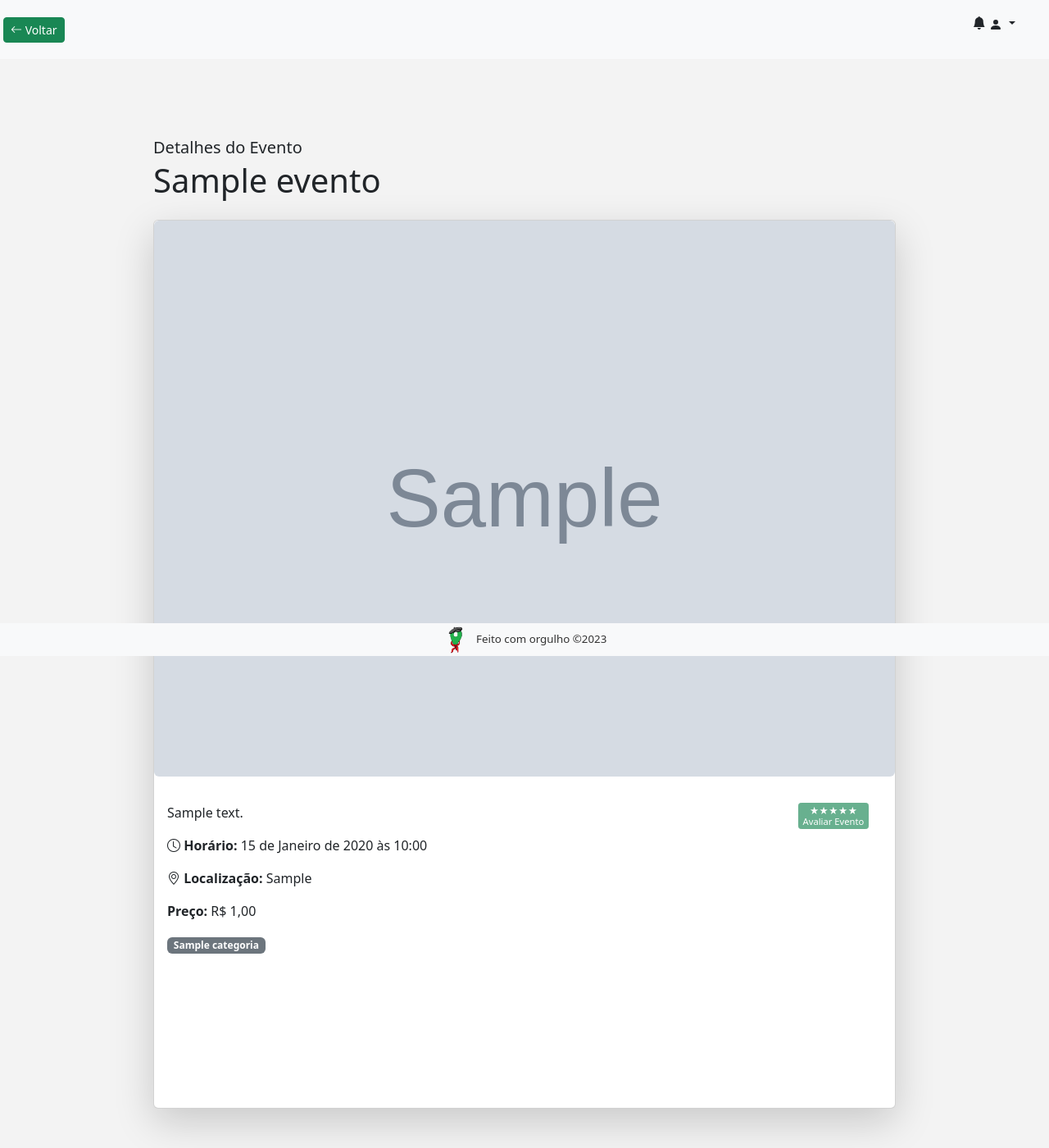
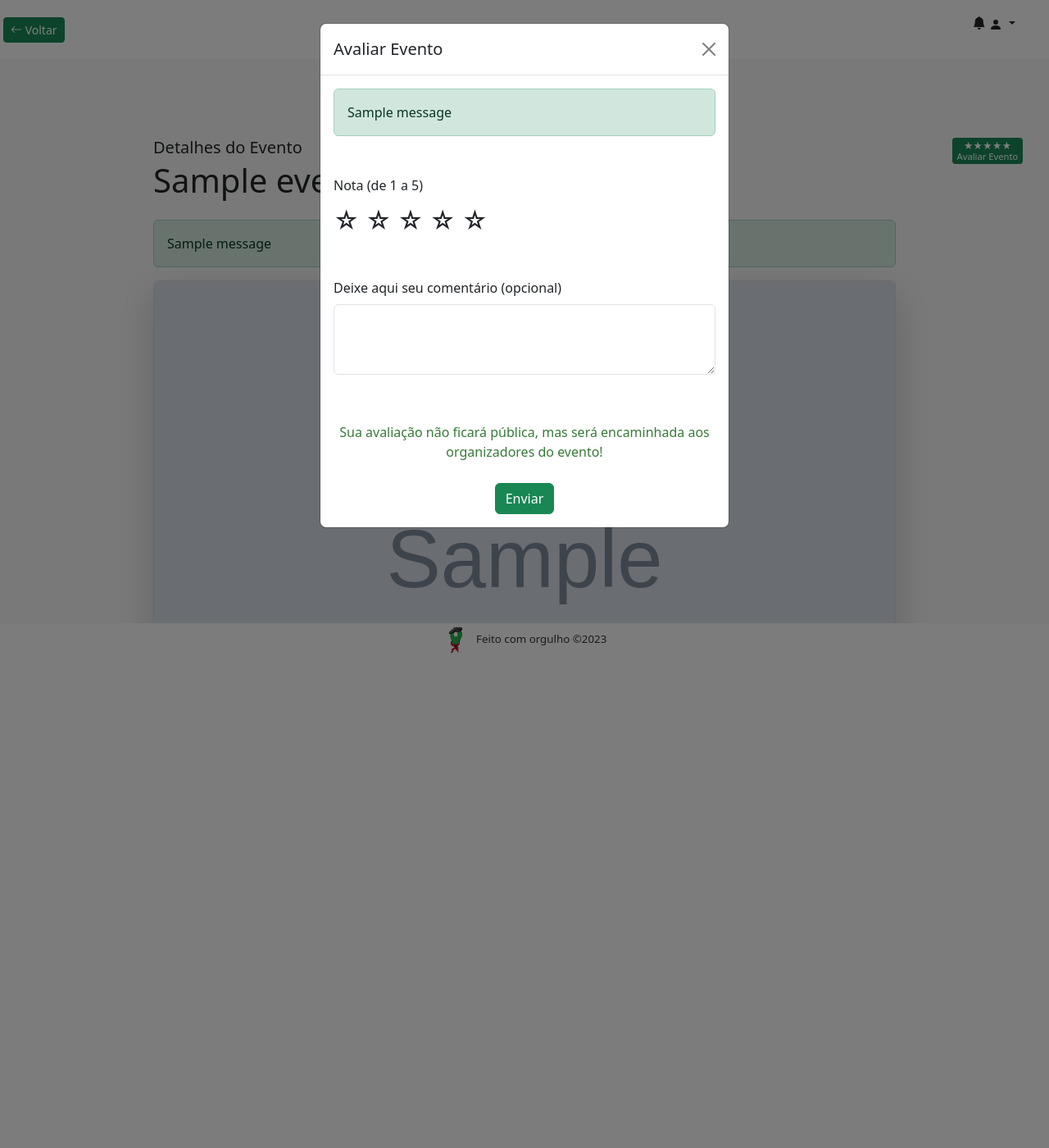
Before and after one commit to AnaCandida/Projeto-Empreendedor, a Django app: page /visualizar_evento/1 in a window 1280 px wide, after a click that opens the changed part. Shown: the whole page at 82% size. After the commit the page ends 797 px from the top, so only its background shows below. Run offline with Django 4.2, Linux system fonts and the light colour scheme; tables that the repository leaves empty hold one stand-in row (values such as "Sample post"); grey boxes marked "Sample" are stand-in pictures; one stand-in notice (Sample message) is shown; some libraries are stand-ins or nearby versions; grey boxes are pictures that could not be loaded.

Commit message:
feat: finaliza funcionalidade de avaliação de evento

```diff
--- a/bora_la/bora_la/urls.py
+++ b/bora_la/bora_la/urls.py
@@ -15,6 +15,7 @@
     path("cadastrar_evento", cadastrar_evento, name="cadastrar_evento"),
     path("listar_eventos", listar_eventos, name="listar_eventos"),
     path("visualizar_evento/<int:id>", visualizar_evento, name="visualizar_evento"),
+    path("avaliar_evento/<int:id>", avaliar_evento, name="avaliar_evento"),
     path("editar_evento/<int:id>", editar_evento, name="editar_evento"),
     path("meus_eventos", meus_eventos, name="meus_eventos"),
     path("filtrar_eventos", filtrar_eventos, name="filtrar_eventos"),
--- a/bora_la/core/models.py
+++ b/bora_la/core/models.py
@@ -115,7 +115,7 @@
     Modelo para representar uma avaliação de evento.
     """
 
-    usuario_id = models.ForeignKey(Usuario, on_delete=models.CASCADE, null=False)
+    usuario_id = models.OneToOneField(Usuario, on_delete=models.CASCADE, null=False)
     evento_id = models.ForeignKey(Evento, on_delete=models.CASCADE, null=False)
     nota = models.IntegerField(null=False)
     comentario = models.TextField(blank=True, null=True)
--- a/bora_la/core/templates/visualizar_evento.html
+++ b/bora_la/core/templates/visualizar_evento.html
@@ -35,14 +35,49 @@
          content: '\2605'; /* Código Unicode para a estrela preenchida */
          color: #4caf50; /* Verde */
       }
+
+      .form-avaliacao{
+         padding: 1rem;;
+      }
+
+      .avaliacao-info {
+         font-size: 16px; /* Ajuste o tamanho da fonte conforme necessário */
+         color: #367b38; /* Escolha a cor do texto que desejar */
+         text-align: center; /* Centraliza o texto */
+         margin: 10px 0; /* Adiciona um espaçamento na parte superior e inferior do parágrafo */
+      }
+
+      #avaliacao-disponivel {
+         text-align: center;
+      }
 </style>
 
 <!--  -->
    <div class="container mt-5">
       <div class="row justify-content-center">
          <div class="col-md-10">
+                  <!-- Botão de Avaliação -->
+                  <button type="button" class="btn btn-success btn-sm btn-smallest" data-bs-toggle="modal"
+                  data-bs-target="#modalAvaliacaoEvento"{% if not evento_passou %}disabled{% endif %} >
+                     <div class="d-flex align-items-center justify-content-center">
+                        <div class="stars">
+                           <span>★★★★★</span>
+                        </div>
+                     </div>
+                     <div class="text-center avaliar-texto">Avaliar Evento</div>
+               </button>
+
             <h5 class="mb-1">Detalhes do Evento</h5>
             <h1 class="mb-4">{{ evento.nome }}</h1>
+            <div id="messages">
+               {% if messages %}
+                   {% for message in messages %}
+                   <div class="alert {% if message.tags == 'error' %}alert-danger{% endif %}   alert-{{ message.tags }}" role="alert">
+                     {{ message }}
+                       </div>
+                   {% endfor %}
+               {% endif %}
+           </div>
 
             {% if evento %}
                <div class="card shadow-lg">
@@ -50,18 +85,8 @@
                      <img src="{{ evento.foto.url }}" class="card-img-top img-fluid rounded" alt="{{ evento.nome }}">
                   {% endif %}
                   <div class="card-body">
-                     <!-- AVALIAÇÃO -->
-                        <div class="mt-3">
-                           <button type="button" class="btn btn-success btn-sm btn-smallest" data-bs-toggle="modal"
-                              data-bs-target="#modalAvaliacaoEvento"{% if not evento_passou %}disabled{% endif %} >
-                                 <div class="d-flex align-items-center justify-content-center">
-                                    <div class="stars">
-                                       <span>★★★★★</span>
-                                    </div>
-                                 </div>
-                                 <div class="text-center">Avaliar Evento</div>
-                           </button>
-                        </div>
+                     <!-- AVALIAÇÃO MODAL -->
+
                         <div class="modal fade" id="modalAvaliacaoEvento" tabindex="-1" aria-labelledby="modalAvaliacaoEvento" aria-hidden="true">
                            <div class="modal-dialog">
                               <div class="modal-content">
@@ -70,12 +95,12 @@
                                     <h5 class="modal-title" id="modalEditarSenhaLabel">Avaliar Evento</h5>
                                     <button type="button" class="btn-close" data-bs-dismiss="modal" aria-label="Close"></button>
                                  </div>
-                                 <div class="modal-body">
+                                 <div class="modal-body form-avaliacao">
                                     <!-- div para exibir mensagens -->
                                     <div id="messages">
                                        {% if messages %}
                                        {% for message in messages %}
-                                       <div class="alert alert-{{ message.tags }}" role="alert">
+                                       <div class="alert {% if message.tags == 'error' %}alert-danger{% endif %}   alert-{{ message.tags }}" role="alert">
                                           {{ message }}
                                        </div>
                                        {% endfor %}
@@ -84,26 +109,31 @@
                                  </div>
                                     <!-- Fim da div para mensagens -->
 
-                                    <form id="avaliacaoForm" method="post" action="#" id="senhaForm">
+                                    <form id="avaliacaoForm" method="post" action="{% url 'avaliar_evento' evento.id %}">
                                        {% csrf_token %}
-                                       <div class="mb-3">
-                                          <label for="nota" class="form-label">Nota (de 1 a 5)</label>
-                                          <!-- <input type="password" class="form-control" id="nota" name="nota"> -->
+                                       <div class="mb-3 form-avaliacao">
+
+                                          <label for="nota" class="form-label ">Nota (de 1 a 5)</label>
                                              <div class="rating">
                                              <span id="s1" onclick="Avaliar(1)">☆</span>
                                              <span id="s2"onclick="Avaliar(2)">☆</span>
                                              <span id="s3"onclick="Avaliar(3)">☆</span>
                                              <span id="s4"onclick="Avaliar(4)">☆</span>
                                              <span id="s5"onclick="Avaliar(5)">☆</span>
-                                             <p id="rating">0</p>
+                                             <input type="hidden" id="nota" name="nota"> <!-- Adicionado campo input hidden para nota -->
                                           </div>
                                        </div>
-                                       <div class="mb-3">
-                                          <label for="comentario" class="form-label">Deixe aqui seu comentário</label>
-                                          <textarea class="form-control" id="comentario" rows="3" maxlength="400"></textarea>
+                                       <div class="mb-3 form-avaliacao">
+                                          <label for="comentario" class="form-label">Deixe aqui seu comentário (opcional)</label>
+                                          <textarea class="form-control" id="comentario" name="comentario" rows="3" maxlength="400"></textarea>
+                                       </div>
+                                       <div class="form-avaliacao">
+                                          <p class="avaliacao-info">Sua avaliação não ficará pública, mas será encaminhada aos organizadores do evento!</p>
+                                      </div>
 
+                                       <div class="mb-3 d-flex justify-content-center">
+                                          <button type="submit" class="btn btn-success" id="btnSalvarAvaliacao">Enviar</button>
                                       </div>
-                                       <button type="button" class="btn btn-success" id="btnSalvarAvaliacao">Enviar</button>
                                     </form>
                               </div>
                            </div>
@@ -122,11 +152,12 @@
                         {% endif %}
                      </p>
 
+                     <div class="d-flex flex-wrap my-3 align-items-center">
                         <!-- Renderização das categorias -->
                         {% if evento.categorias_id.count %}
                            <!-- <p class="card-text"><strong>Categorias:</strong> -->
                               {% for categoria in evento.categorias_id.all %}
-                              <span class="badge bg-secondary">{{ categoria.nome }}</span>
+                                 <span class="badge bg-secondary mx-2">{{ categoria.nome }}</span>
                               {% endfor %}
                            </p>
                         {% else %}
@@ -134,8 +165,12 @@
                         {% endif %}
                         <!-- Fim da renderização das categorias -->
 
+
+                    </div>
+
+
                   {% if evento.localizacao %}
-                  <div class="embed-responsive embed-responsive-16by9"></div>
+                  <div class="embed-responsive embed-responsive-16by9" ></div>
                      <iframe class="embed-responsive-item" src="https://www.google.com/maps/embed/v1/place?key={{API_KEY}}={{ evento.localizacao }}"></iframe>
                   </div>
                   {% endif %}
@@ -169,11 +204,8 @@
             elemento.style.color = "black";
          }
       }
-
-      // Atualiza a avaliação
-      avaliacao = nota;
-
-      document.getElementById('rating').innerHTML = avaliacao;
+      document.getElementById("nota").value = nota;
+      console.log(nota);
    }
 
 </script>
--- a/bora_la/core/views.py
+++ b/bora_la/core/views.py
@@ -4,7 +4,7 @@
 from django.contrib.auth.forms import UserCreationForm, AuthenticationForm
 from django.contrib.auth import authenticate, login, logout
 from django.contrib.auth.decorators import login_required
-from core.models import Usuario, Evento, Categoria
+from core.models import Usuario, Evento, Categoria, Avaliacao
 from django.contrib import messages
 from django.shortcuts import get_object_or_404
 import pprint
@@ -17,6 +17,8 @@
 from django.http import JsonResponse
 from django.contrib.auth.password_validation import validate_password
 from django.utils import timezone
+from django.shortcuts import redirect
+from django.contrib import messages
 
 
 env = environ.Env()
@@ -34,15 +36,12 @@
     user = Usuario.objects.filter(django_user=usuario)
     return user[0].tipo_usuario if user else None
 
-
 def get_usuario(usuario):
     user = Usuario.objects.filter(django_user=usuario)
     return user[0] if user else None
 
-
 def index(request):
     return render(request, "index.html")
-
 
 def cadastrar_usuario(request):
     categorias_disponiveis = Categoria.objects.all()
@@ -101,7 +100,6 @@
             "cadastro.html",
             {"form_usuario": form_usuario, "categorias": categorias_disponiveis},
         )
-
 
 def editar_usuario(request, id):
     categorias_default = Categoria.objects.all()
@@ -165,7 +163,6 @@
 
     return render(request, "editar_usuario.html", context)
 
-
 def editar_senha(request, id):
     categorias_default = Categoria.objects.all()
     usuario = get_usuario(request.user)
@@ -205,7 +202,6 @@
 
     return redirect("editar_usuario", context)
 
-
 def logar_usuario(request):
     if request.method == "POST":
         username = request.POST["username"]
@@ -222,12 +218,10 @@
 
     return render(request, "login.html", {"form_login": form_login})
 
-
 @login_required(login_url="/logar_usuario")
 def deslogar_usuario(request):
     logout(request)
     return redirect("index")
-
 
 @login_required
 def meus_eventos(request):
@@ -249,7 +243,6 @@
             "tipo_usuario": tipo_usuario,
         }
         return render(request, "meus_eventos.html", context)
-
 
 def cadastrar_evento(request):
     tipo_usuario = None
@@ -306,7 +299,6 @@
     }
 
     return render(request, "cadastro_evento.html", context)
-
 
 def editar_evento(request, id):
     tipo_usuario = None
@@ -373,7 +365,6 @@
 
     return render(request, "editar_evento.html", context)
 
-
 def visualizar_evento(request, id):
     api_key = env("API_KEY")
     tipo_usuario = None
@@ -383,18 +374,19 @@
     # Codifica a localizacao para usar na URL do Google Maps
     localizacao = quote(evento.localizacao)
 
-    #TODO checar data do evento para enviar ao front um boolean se pode ou nao avaliar o evento
+    agora = datetime.today().strftime("%Y-%m-%d %H:%M")
+    data_evento = evento.horario.strftime("%Y-%m-%d %H:%M")
+
     context = {
         "evento": evento,
         "tipo_usuario": tipo_usuario if tipo_usuario else 0,
         "API_KEY": api_key,
         "localizacao": localizacao,  # Adiciona a localizacao codificada ao contexto
-        'evento_passou': False
+        'evento_passou': agora > data_evento
     }
     print(api_key)
     print(evento.localizacao)
     return render(request, "visualizar_evento.html", context)
-
 
 def listar_eventos(request):
     tipo_usuario = None
@@ -415,7 +407,6 @@
 
     return render(request, "listar_eventos.html", context)
 
-
 def filtrar_eventos(request):
     nome = request.GET.get("nome_parcial")
 
@@ -435,3 +426,25 @@
     }
 
     return render(request, "listar_eventos.html", context)
+
+
+def avaliar_evento(request, id):
+    evento = get_object_or_404(Evento, pk=id)
+
+    if request.method == "POST":
+        # Verificar se o usuário já avaliou o evento
+        if request.user.is_authenticated:
+            usuario = get_usuario(request.user)
+            if Avaliacao.objects.filter(usuario_id=usuario, evento_id=evento).exists():
+                messages.warning(request, 'Você já avaliou este evento.')
+            else:
+                # Processar a avaliação
+                nota = request.POST.get('nota')
+                comentario = request.POST.get('comentario')
+                avaliacao = Avaliacao(usuario_id=usuario, evento_id=evento, nota=nota, comentario=comentario)
+                avaliacao.save()
+                messages.success(request, 'Sua avaliação foi enviada com sucesso!')
+        else:
+            messages.error(request, 'Você precisa estar logado para fazer uma avaliação')
+
+    return redirect('visualizar_evento', id=id)
```
Also changed, not shown: bora_la/core/migrations/0005_alter_avaliacao_usuario_id.py (added). Lines whose indentation alone changed are shown as unchanged.
